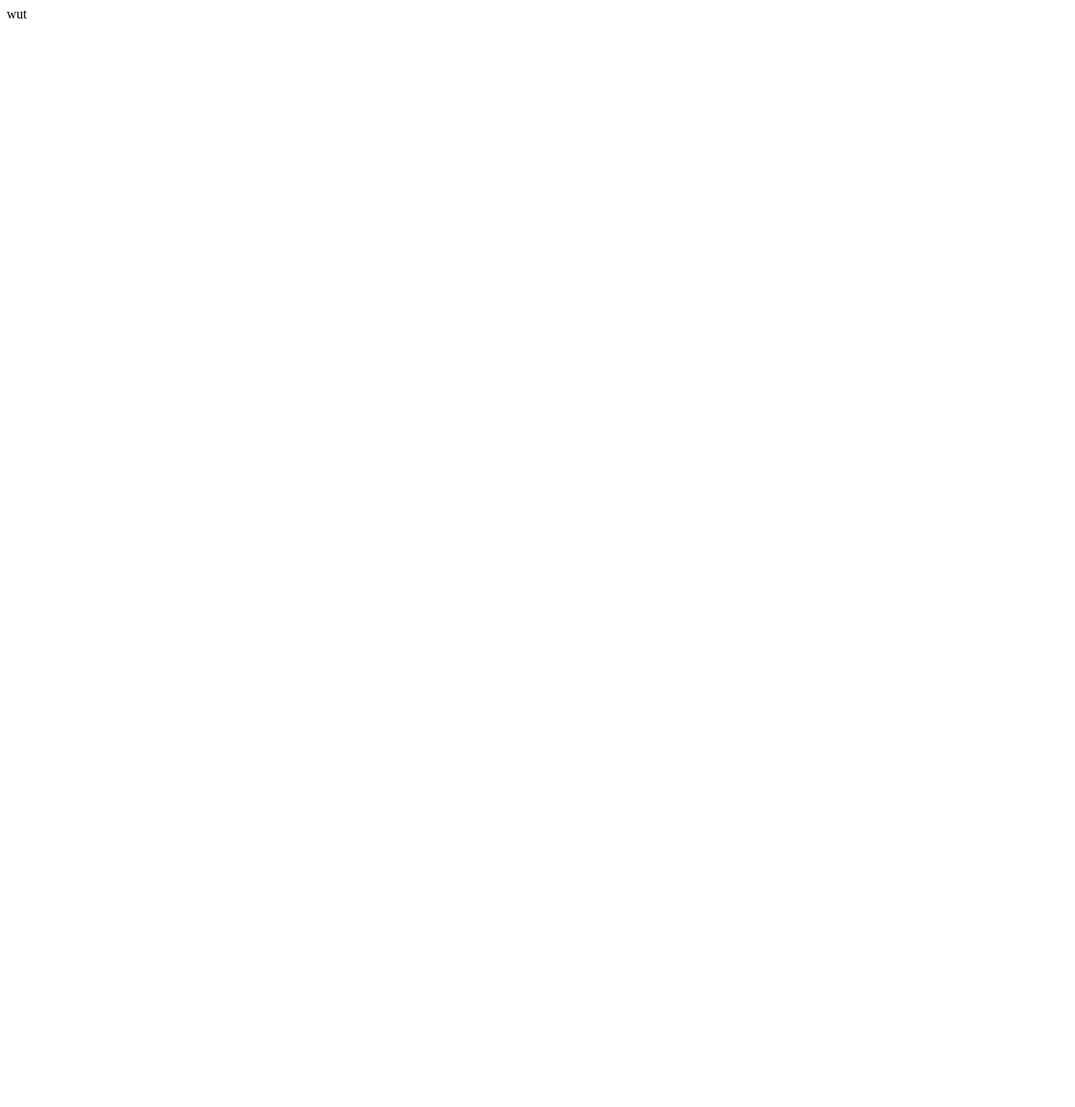
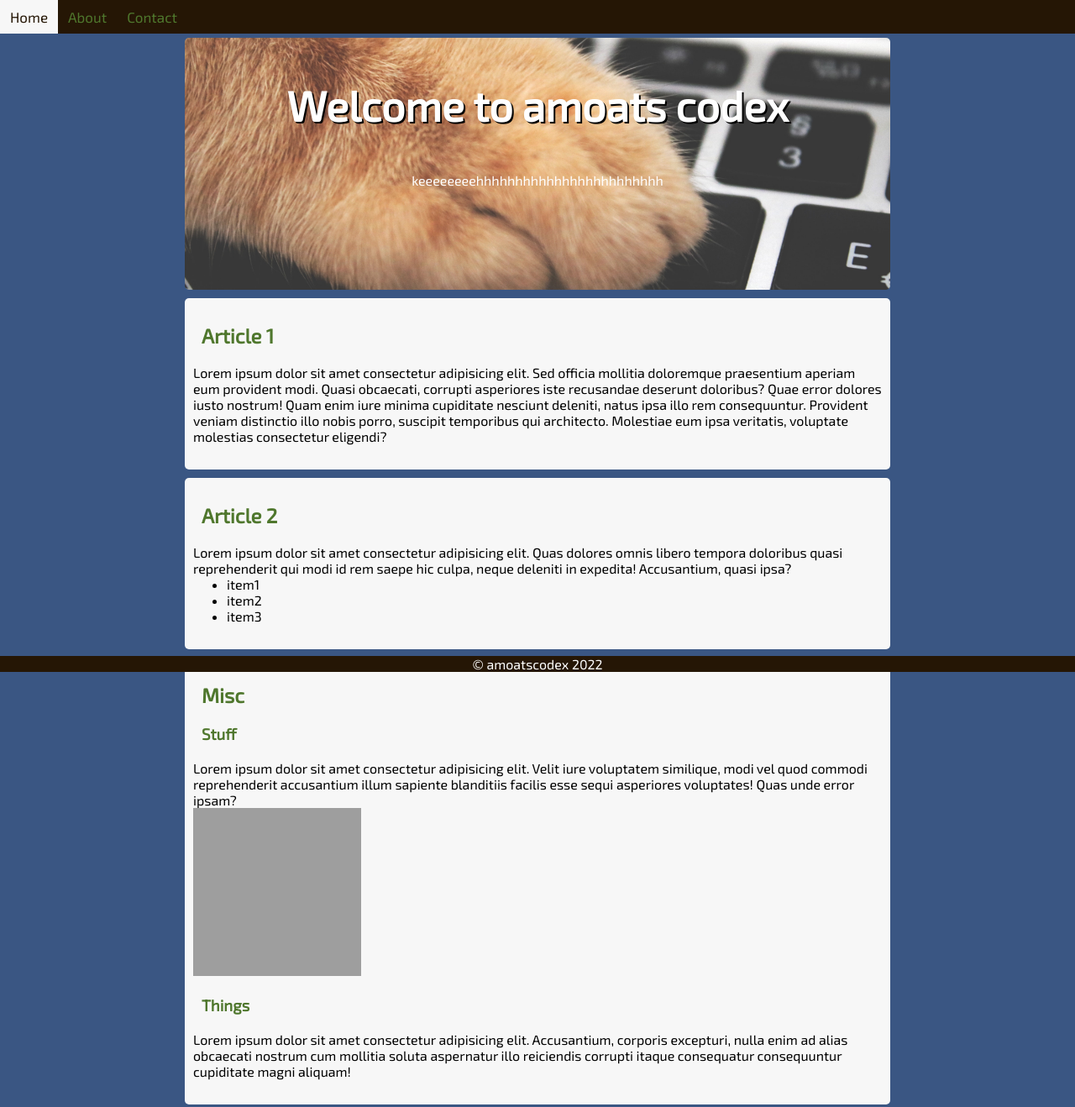
Before and after one commit to amoatscodex/amoatscodex.github.io, a plain HTML site: page index.html in a window 1280 px wide. Shown: the whole page at 84% size. Before the commit the page ends 800 px from the top, so only its background shows below. Drawn offline with Linux system fonts and the light colour scheme; grey boxes are pictures that could not be loaded.

Commit message:
basic site

```diff
--- a/index.html
+++ b/index.html
@@ -1 +1,82 @@
-wut
+<!DOCTYPE html>
+<html lang="en">
+  <head>
+    <meta charset="UTF-8" />
+    <meta http-equiv="X-UA-Compatible" content="IE=edge" />
+    <meta name="viewport" content="width=device-width, initial-scale=1.0" />
+    <link rel="stylesheet" href="styles.css" />
+    <link rel="preconnect" href="https://fonts.googleapis.com" />
+    <link rel="preconnect" href="https://fonts.gstatic.com" crossorigin />
+    <link
+      href="https://fonts.googleapis.com/css2?family=Exo+2&display=swap"
+      rel="stylesheet"
+    />
+    <title>Lucy cat</title>
+  </head>
+  <body>
+    <nav>
+      <a href="#home" class="active">Home</a>
+      <a href="#about">About</a>
+      <a href="#contact">Contact</a>
+    </nav>
+    <header>
+      <div class="top-background">
+        <h1>Welcome to amoats codex</h1>
+        <p>keeeeeeeehhhhhhhhhhhhhhhhhhhhhhhh</p>
+      </div>
+    </header>
+    <main>
+      <article>
+        <h2>Article 1</h2>
+        <p>
+          Lorem ipsum dolor sit amet consectetur adipisicing elit. Sed officia
+          mollitia doloremque praesentium aperiam eum provident modi. Quasi
+          obcaecati, corrupti asperiores iste recusandae deserunt doloribus?
+          Quae error dolores iusto nostrum! Quam enim iure minima cupiditate
+          nesciunt deleniti, natus ipsa illo rem consequuntur. Provident veniam
+          distinctio illo nobis porro, suscipit temporibus qui architecto.
+          Molestiae eum ipsa veritatis, voluptate molestias consectetur
+          eligendi?
+        </p>
+      </article>
+      <article>
+        <h2>Article 2</h2>
+        <p>
+          Lorem ipsum dolor sit amet consectetur adipisicing elit. Quas dolores
+          omnis libero tempora doloribus quasi reprehenderit qui modi id rem
+          saepe hic culpa, neque deleniti in expedita! Accusantium, quasi ipsa?
+        </p>
+        <ul>
+          <li>item1</li>
+          <li>item2</li>
+          <li>item3</li>
+        </ul>
+      </article>
+      <article>
+        <h2>Misc</h2>
+        <h3>Stuff</h3>
+        <p>
+          Lorem ipsum dolor sit amet consectetur adipisicing elit. Velit iure
+          voluptatem similique, modi vel quod commodi reprehenderit accusantium
+          illum sapiente blanditiis facilis esse sequi asperiores voluptates!
+          Quas unde error ipsam?
+        </p>
+        <img
+          src="images/circuitboard.jpg"
+          alt="circuit board"
+          class="circuitimg"
+        />
+        <h3>Things</h3>
+        <p>
+          Lorem ipsum dolor sit amet consectetur adipisicing elit. Accusantium,
+          corporis excepturi, nulla enim ad alias obcaecati nostrum cum mollitia
+          soluta aspernatur illo reiciendis corrupti itaque consequatur
+          consequuntur cupiditate magni aliquam!
+        </p>
+      </article>
+    </main>
+    <footer>
+      <div class="footer">&copy amoatscodex 2022</div>
+    </footer>
+  </body>
+</html>
--- /dev/null
+++ b/styles.css
@@ -0,0 +1,86 @@
+* {
+  margin: 0;
+  box-sizing: border-box;
+}
+
+nav {
+  overflow: hidden;
+  background-color: #251605;
+  position: fixed;
+  top: 0;
+  width: 100%;
+}
+
+nav a {
+  float: left;
+  color: #4f772d;
+  text-align: center;
+  padding: 10px 12px;
+  text-decoration: none;
+  font-size: 17px;
+}
+
+nav a.active {
+  background-color: #251605;
+  color: #f7f7f7;
+}
+
+nav a:hover {
+  background-color: #f7f7f7;
+  color: #251605;
+}
+
+body {
+  font-family: "Exo 2", Helvetica;
+  background-color: #3a5683;
+}
+.top-background {
+  background-image: url("images/catpawcomputer.jpg");
+  background-position: center;
+  background-size: cover;
+  height: 300px;
+  text-align: center;
+  color: white;
+  max-width: 840px;
+  margin: 45px auto 10px auto;
+  border-radius: 5px;
+}
+
+.top-background h1 {
+  padding: 50px;
+  text-shadow: 2px 2px black;
+  font-size: 50px;
+}
+
+.top-background span {
+  color: #f7f7f7;
+}
+
+.circuitimg {
+  width: 200px;
+  height: 200px;
+}
+
+article {
+  margin: 10px auto;
+  padding: 10px 10px 30px 10px;
+  background-color: #f7f7f7;
+  border-radius: 5px;
+  max-width: 840px;
+}
+
+article h2,
+h3 {
+  margin: 20px 10px;
+  color: #4f772d;
+  /* text-shadow: 1px 1px black; */
+}
+
+.footer {
+  text-align: center;
+  background-color: #251605;
+  color: white;
+  position: fixed;
+  bottom: 0px;
+  width: 100%;
+}
```
Also changed, not shown: images/catpawcomputer.jpg (added), 1 other file.
